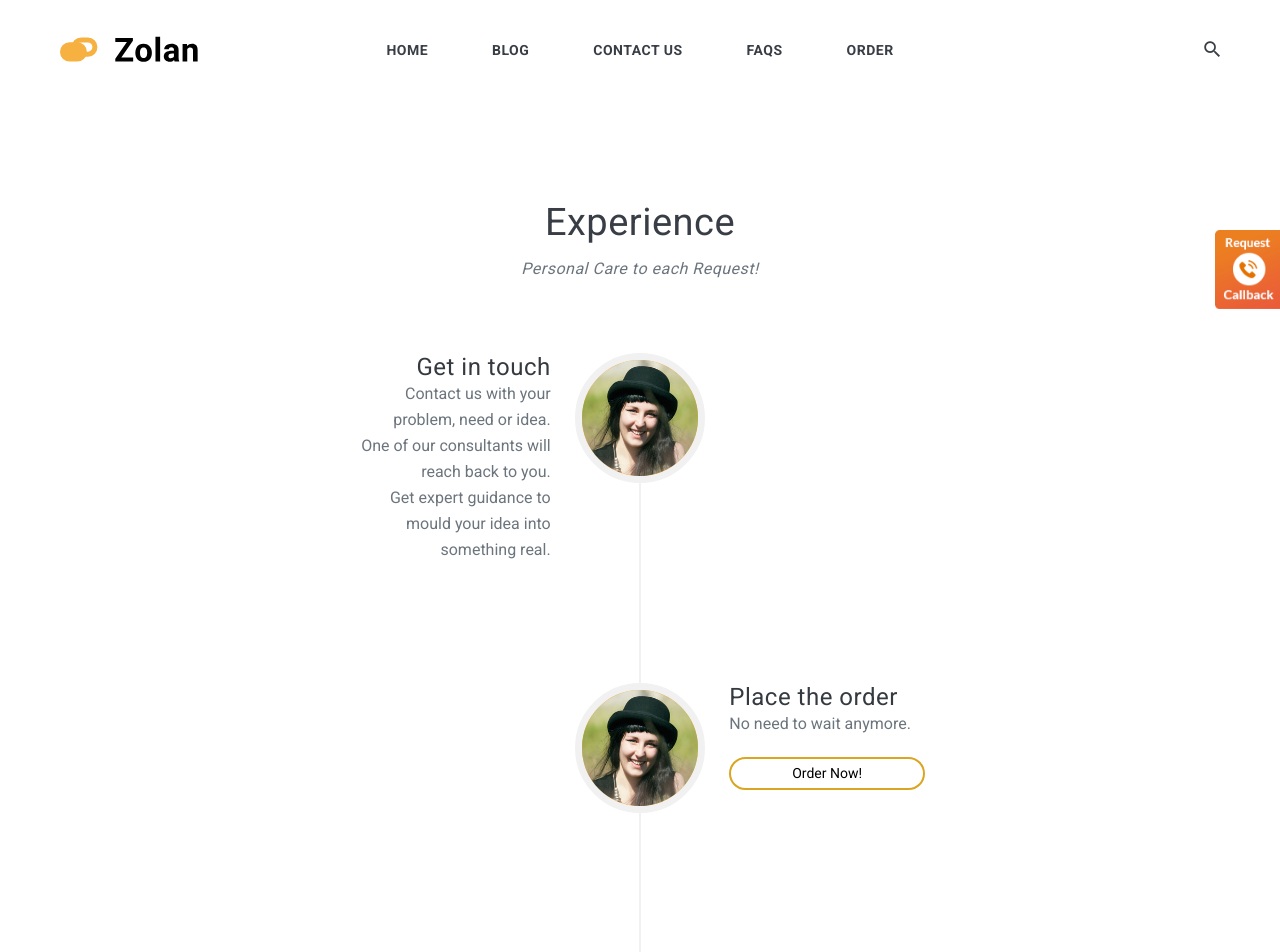
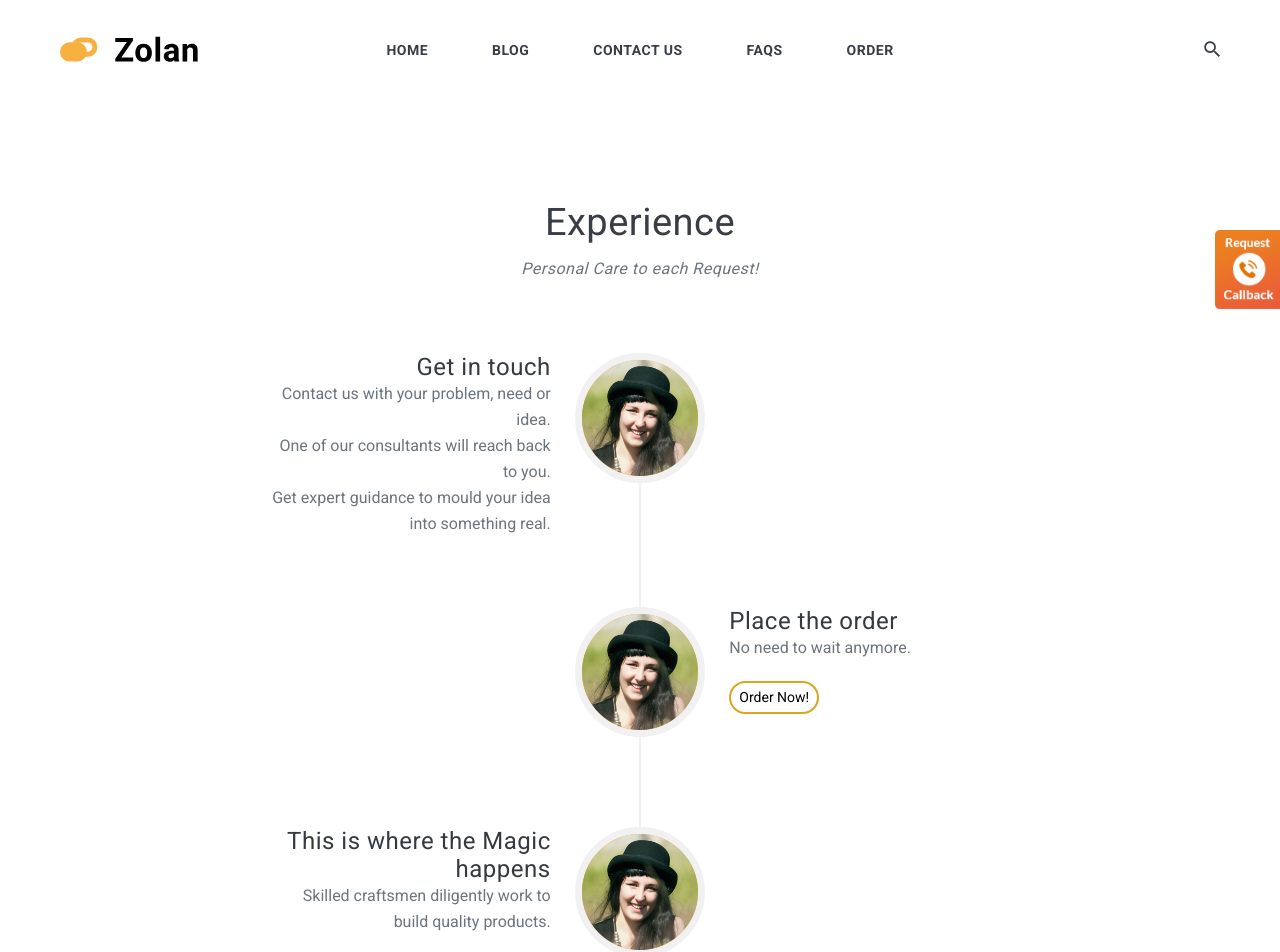
Before and after one commit to meetprakhar/projecthawk, a Jekyll site: the page built from _pages/workflow.html, in a window 1280 px wide. Shown: the top 952 px of the page. Built offline with Jekyll 4.4.1, drawn with Linux system fonts in a browser that asks for light colours; nearby versions of some CDN libraries; comment, search, counter and statistics services are not loaded.

Commit message:
Workflow minor adjust

```diff
--- a/_includes/request_callback.html
+++ b/_includes/request_callback.html
@@ -7,11 +7,25 @@
     top: 230px;
     width: 65px;
     outline: none;
-    z-index: 9;
+    z-index: 999;
 }
+.request-call_mob {
+    position: fixed;
+    left: 0;
+    bottom: 0;
+    bottom: 60px;
+    width: 45px;
+    outline: none;
+    z-index: 999;
+    display: none;
+}
+
 @media only screen and (max-width: 1099px){
     .request-call {
         display: none;
+    }
+    .request-call_mob {
+        display: block;
     }
 }
 
@@ -21,7 +35,11 @@ input {
 </style>
 
 <a class="request-call" href="" data-toggle="modal" data-target="#modalContactForm">
-<img data-src="images/common/req-call.png" class="lazy2 loaded" alt="Request a call back to buy furniture" src="{{site.baseurl}}/images/site_images/req-call.png">
+  <img class="lazy2 loaded" alt="Request a call back" src="{{site.baseurl}}/images/site_images/req-call.png">
+</a>
+
+<a class="request-call_mob" href="" data-toggle="modal" data-target="#modalContactForm">
+  <img class="lazy2 loaded" alt="Request a call back" src="{{site.baseurl}}/images/site_images/req-call_mob.png">
 </a>
 
 
--- a/_pages/workflow.html
+++ b/_pages/workflow.html
@@ -190,4 +190,5 @@ permalink: /workflow/
         </div>
     </div>
 
+    <!-- CALL loader_spin DIV for loading while submit-->
 </section>
--- a/_sass/3-modules/_forms.scss
+++ b/_sass/3-modules/_forms.scss
@@ -91,3 +91,24 @@ fieldset[disabled] .btn-xl.active {
     color: #f6b141;
     background-color: #fff;
 }
+
+.loader_spin {
+  border: 16px solid #f3f3f3;
+  border-radius: 50%;
+  border-top: 16px solid black;
+  width: 100px;
+  height: 100px;
+  -webkit-animation: spin 2s linear infinite; /* Safari */
+  animation: spin 2s linear infinite;
+}
+
+/* Safari */
+@-webkit-keyframes spin {
+  0% { -webkit-transform: rotate(0deg); }
+  100% { -webkit-transform: rotate(360deg); }
+}
+
+@keyframes spin {
+  0% { transform: rotate(0deg); }
+  100% { transform: rotate(360deg); }
+}
--- a/_sass/3-modules/_timeline.scss
+++ b/_sass/3-modules/_timeline.scss
@@ -129,7 +129,7 @@
     }
 
     .timeline>li {
-        margin-bottom: 100px;
+        margin-bottom: 50px;
         min-height: 100px;
     }
 
@@ -192,7 +192,7 @@
     }
 
     .timeline>li .timeline-panel {
-        padding: 0 20px 20px 100px;
+        padding: 0 20px 20px 10px;
     }
 
     .timeline>li .timeline-image {
--- a/js/form_handlers.js
+++ b/js/form_handlers.js
@@ -125,13 +125,12 @@ function isNumberKey(evt){
     // Reference messages collection(the table will have mesages)
     var FAQRef = firebase.database().ref().child('faqForm');
 
-    var SuccessBoxId = 'faq-fire-success';
-    var FailBoxId = 'faq-fire-fail';
-
-
     // function to push subs
     function submitQuestion(e){
       e.preventDefault();
+
+      var SuccessBoxId = 'faq-fire-success';
+      var FailBoxId = 'faq-fire-fail';
 
       // Get values
       var email = getInputVal('faq-email');
@@ -177,12 +176,12 @@ function isNumberKey(evt){
 // Reference messages collection(the table will have mesages)
 var callBackRef = firebase.database().ref().child('callback-list');
 
-var SuccessBoxId = 'rcb-fire-success';
-var FailBoxId = 'rcb-fire-fail';
-
 
 // function to push subs
 function submitCallback(){
+
+  var SuccessBoxId = 'rcb-fire-success';
+  var FailBoxId = 'rcb-fire-fail';
 
   var today = new Date();
   var date = today.getFullYear()+'-'+(today.getMonth()+1)+'-'+today.getDate();
@@ -212,8 +211,9 @@ function submitCallback(){
 
     } else {
       // Data Saved Successfully
+      document.getElementById('req_callback_form').reset();
+
       document.getElementById(SuccessBoxId).style.display = 'block';
-      document.getElementById('req_callback_form').reset();
 
       // Hide dialog after 4 seconds
       setTimeout(function(){
```
Also changed, not shown: _data/settings.yml (+4 -4 lines), images/site_images/req-call_mob.png (added).
